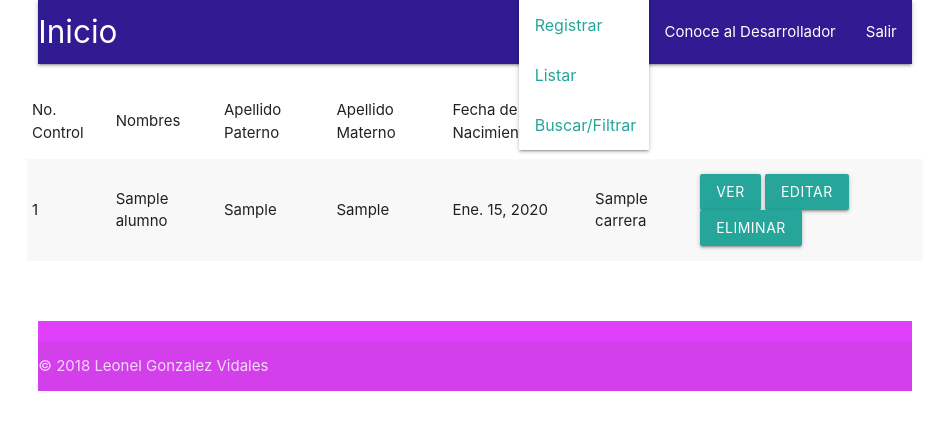
After one commit to leonelgv/ProyectoDjango, a Django app: template templates/crudalumnos/alumnos_list.html in a window 1280 px wide, after a click that opens the changed part. The commit adds this page. Shown: the top 430 px of the page, without its empty margins (165-1110 px from the left). Run offline with Django 3.2, Linux system fonts and the light colour scheme; the template is opened without the code that fills it: values that come from a table or form of the project are taken from there, others are empty; tables that the repository leaves empty hold one stand-in row (values such as "Sample post"); parts of the project's set-up code (start-up, migrations or seed data) failed here and were passed over; some libraries are stand-ins or nearby versions.

Commit message:
feat: implementado la función listar alumnos para mostrar los alumnos en la base de datos

```diff
--- a/apps/crud_alumnos/urls.py
+++ b/apps/crud_alumnos/urls.py
@@ -1,6 +1,7 @@
 from django.conf.urls import url
-from apps.crud_alumnos.views import alumnosCreate
+from apps.crud_alumnos.views import alumnosCreate, alumnosList
 
 urlpatterns = [
     url(r'^nuevo/', alumnosCreate.as_view(), name='alumno_crear'),
+    url(r'^listar/', alumnosList.as_view(), name='alumnos_listar'),
 ]
--- a/templates/base/base.html
+++ b/templates/base/base.html
@@ -19,7 +19,7 @@
                 <!-- Dropdown Structure -->
                 <ul id="dropdown1" class="dropdown-content">
                     <li><a href="{% url 'alumnos:alumno_crear' %}">Registrar</a></li>
-                    <li><a href="#">Listar</a></li>
+                    <li><a href="{% url 'alumnos:alumnos_listar' %}">Listar</a></li>
                     <li><a href="#">Buscar/Filtrar</a></li>
                 </ul>
                 <nav class="deep-purple darken-4">
--- /dev/null
+++ b/templates/crudalumnos/alumnos_list.html
@@ -0,0 +1,52 @@
+{% extends 'base/base.html' %}
+
+{% block content %}
+
+<table class="striped">
+	<thead>
+		<tr>
+			<td>No. Control</td>
+			<td>Nombres</td>
+			<td>Apellido Paterno</td>
+            <td>Apellido Materno</td>
+			<td>Fecha de Nacimiento</td>
+            <td>Carrera</td>
+        </tr>
+
+	</thead>
+	<tbody>
+		{% if object_list %}
+		{% for alumnos in object_list %}
+		<tr>
+			<td>{{ alumnos.nocontrol }}</td>
+			<td>{{ alumnos.nombre }}</td>
+			<td>{{ alumnos.apellido_paterno }}</td>
+			<td>{{ alumnos.apellido_materno }}</td>
+			<td>{{ alumnos.fecha_nacimiento }}</td>
+			<td>{{ alumnos.carreras }}</td>
+			<td>
+				<a class="btn btn-primary" href="#">Ver</a>
+				<a class="btn btn-primary" href="#">Editar</a>
+				<a class="btn btn-danger" href="#">Eliminar</a>
+			</td>
+		</tr>
+		{% endfor %}
+
+		{% else %}
+		<h1>No hay registros de alumnos</h1>
+		{% endif %}
+	</tbody>
+</table>
+<ul class="pagination">
+	<li>
+		{% if page_obj.has_previous %}
+       	 <a href="?page={{ page_obj.previous_page_number }}">Anterior</a>
+		{% endif %}
+        </li>
+	<li>
+		{% if page_obj.has_next %}
+     	 <a href="?page={{ page_obj.next_page_number }}">Siguiente</a>
+    	{% endif %}
+    </li>
+</ul>
+{% endblock%}
```
Also changed, not shown: apps/crud_alumnos/views.py (+9 -1 lines).
